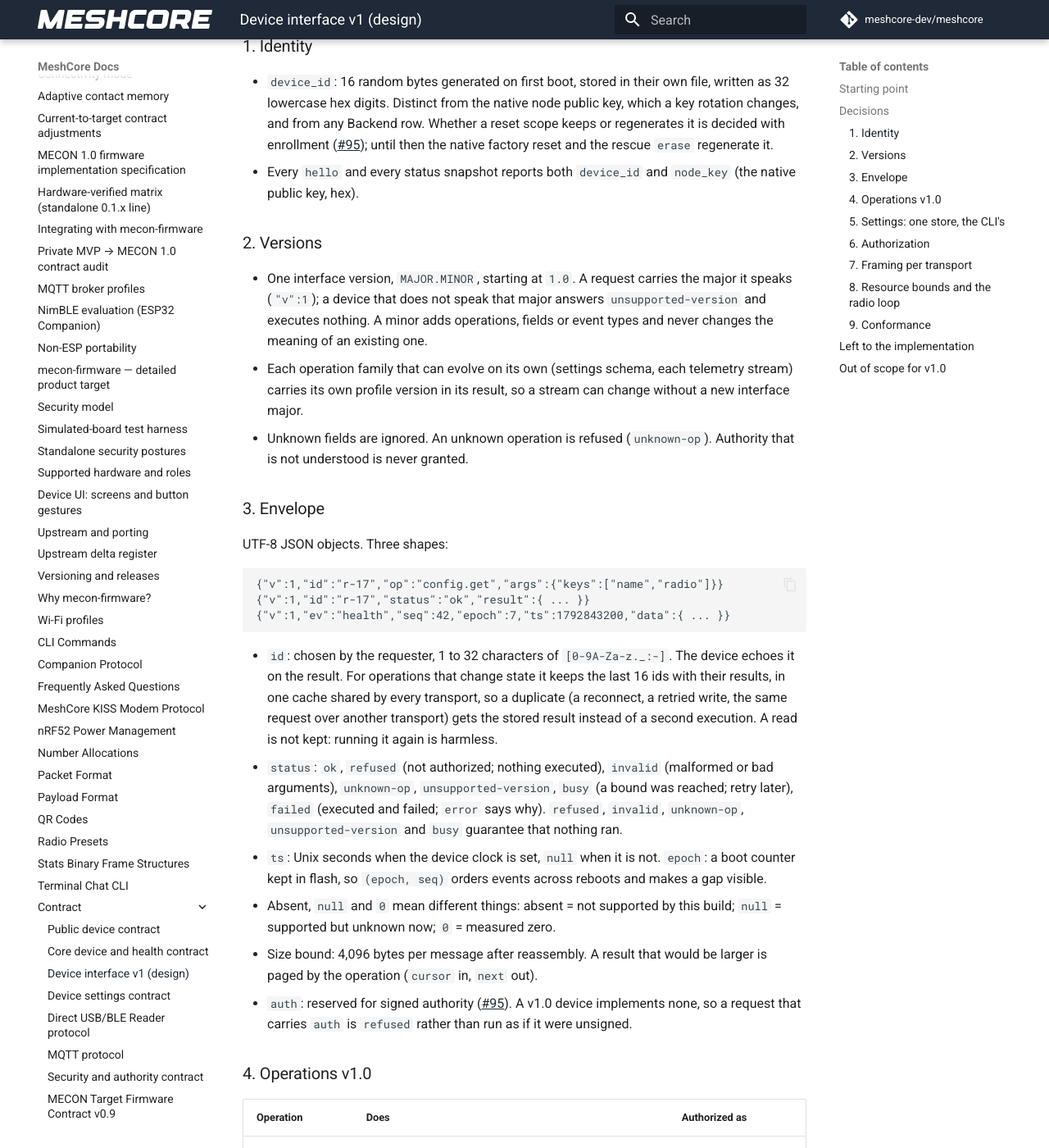
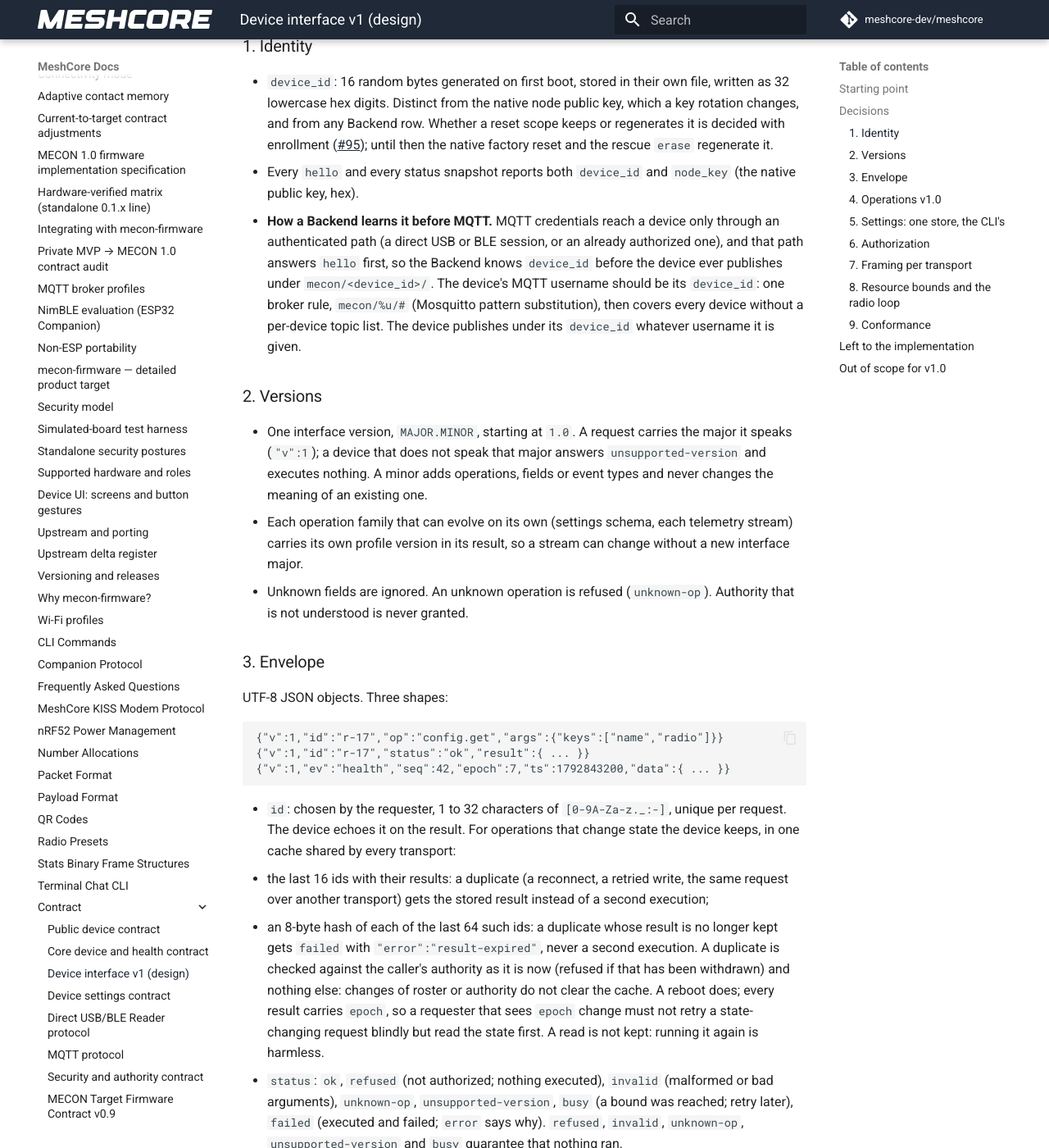
Before and after one commit to hoejriis/mecon-firmware, an MkDocs documentation site: the page built from docs/contract/DEVICE_INTERFACE.md, in a window 1280 px wide and 1400 px high, scrolled down 746 px. Shown: the whole window at 82% size. Built offline with MkDocs 1.6.1 and Material for MkDocs 9.7.7, drawn with Linux system fonts in a browser that asks for light colours; comment, search, counter and statistics services are not loaded; some of the changed text lies outside the part shown.

Commit message:
Docs: device interface: answers to the Backend review
The deimos-mesh Backend reviewed the design (mecon-firmware Issue #94)
and asked seven questions. The answers:

1. device_id is known before MQTT: credentials only arrive over an
   authenticated path that answers hello first, and a username equal to
   device_id lets one broker rule (mecon/%u/#) cover every device.
2. seq is per stream per device, the same on every transport, so dual
   paths dedupe.
3. The id cache survives roster and authority changes; a duplicate only
   rechecks the caller's current authority.
4. Hashes of the last 64 state-changing ids: an evicted duplicate gets
   failed/result-expired, never a second run; results carry epoch.
5. Key indexes are 0-based, as in the CLI.
6. Bridges carry envelopes verbatim; epoch increments on every boot.
7. One status topic per build, never two last wills.

Co-Authored-By: Claude Opus 5.5 (1M context) <noreply@anthropic.com>

````diff
--- a/docs/contract/DEVICE_INTERFACE.md
+++ b/docs/contract/DEVICE_INTERFACE.md
@@ -14,6 +14,7 @@ An inventory of the target contract against the fork (77 device-visible items) f
 
 - `device_id`: 16 random bytes generated on first boot, stored in their own file, written as 32 lowercase hex digits. Distinct from the native node public key, which a key rotation changes, and from any Backend row. Whether a reset scope keeps or regenerates it is decided with enrollment ([#95](https://github.com/hoejriis/mecon-firmware/issues/95)); until then the native factory reset and the rescue `erase` regenerate it.
 - Every `hello` and every status snapshot reports both `device_id` and `node_key` (the native public key, hex).
+- **How a Backend learns it before MQTT.** MQTT credentials reach a device only through an authenticated path (a direct USB or BLE session, or an already authorized one), and that path answers `hello` first, so the Backend knows `device_id` before the device ever publishes under `mecon/<device_id>/`. The device's MQTT username should be its `device_id`: one broker rule, `mecon/%u/#` (Mosquitto pattern substitution), then covers every device without a per-device topic list. The device publishes under its `device_id` whatever username it is given.
 
 ### 2. Versions
 
@@ -31,9 +32,13 @@ UTF-8 JSON objects. Three shapes:
 {"v":1,"ev":"health","seq":42,"epoch":7,"ts":1792843200,"data":{ ... }}
 ```
 
-- `id`: chosen by the requester, 1 to 32 characters of `[0-9A-Za-z._:-]`. The device echoes it on the result. For operations that change state it keeps the last 16 ids with their results, in one cache shared by every transport, so a duplicate (a reconnect, a retried write, the same request over another transport) gets the stored result instead of a second execution. A read is not kept: running it again is harmless.
+- `id`: chosen by the requester, 1 to 32 characters of `[0-9A-Za-z._:-]`, unique per request. The device echoes it on the result. For operations that change state the device keeps, in one cache shared by every transport:
+  - the last 16 ids with their results: a duplicate (a reconnect, a retried write, the same request over another transport) gets the stored result instead of a second execution;
+  - an 8-byte hash of each of the last 64 such ids: a duplicate whose result is no longer kept gets `failed` with `"error":"result-expired"`, never a second execution.
+  A duplicate is checked against the caller's authority as it is now (refused if that has been withdrawn) and nothing else: changes of roster or authority do not clear the cache. A reboot does; every result carries `epoch`, so a requester that sees `epoch` change must not retry a state-changing request blindly but read the state first. A read is not kept: running it again is harmless.
 - `status`: `ok`, `refused` (not authorized; nothing executed), `invalid` (malformed or bad arguments), `unknown-op`, `unsupported-version`, `busy` (a bound was reached; retry later), `failed` (executed and failed; `error` says why). `refused`, `invalid`, `unknown-op`, `unsupported-version` and `busy` guarantee that nothing ran.
-- `ts`: Unix seconds when the device clock is set, `null` when it is not. `epoch`: a boot counter kept in flash, so `(epoch, seq)` orders events across reboots and makes a gap visible.
+- `ts`: Unix seconds when the device clock is set, `null` when it is not. `epoch`: a counter kept in flash and incremented on every boot, carried on every result and event, so `(epoch, seq)` orders events across reboots even while `ts` is `null`.
+- `seq`: one sequence per stream per device, not per subscription. An event is produced once and the same `(epoch, seq)` goes to every transport subscribed to its stream, so a Backend receiving it over MQTT and over a Reader bridge can drop the second copy. An event dropped on one transport (its queue full) leaves a gap on that transport only.
 - Absent, `null` and `0` mean different things: absent = not supported by this build; `null` = supported but unknown now; `0` = measured zero.
 - Size bound: 4,096 bytes per message after reassembly. A result that would be larger is paged by the operation (`cursor` in, `next` out).
 - `auth`: reserved for signed authority ([#95](https://github.com/hoejriis/mecon-firmware/issues/95)). A v1.0 device implements none, so a request that carries `auth` is `refused` rather than run as if it were unsigned.
@@ -56,11 +61,15 @@ Native operations stay native: messaging, contacts, channels, adverts, clock, re
 
 `config.get` and `config.apply` are built on the existing CLI settings, not beside them. Each schema key maps to the CLI `get`/`set` it stands for (`name` → `get name`/`set name`, `wifi.profile.1.ssid` → `set wifi.profile 1 ssid`), so there is one store, one validation and one audit trail. A key the CLI has no line for does not exist in the schema.
 
+Indexes in keys are **0-based**, as in the CLI: `wifi.profile.0.ssid` is the first profile, `wifi.profile.1.ssid` the second, `mqtt.profile.0.host` the first broker profile.
+
 ### 6. Authorization
 
 Every operation and every key is checked by the CLI privilege engine (`src/helpers/cli/`) with the caller's real context: transport, how it authenticated, and the posture. The same table decides for a CLI line and for an interface request, so a transport change never upgrades a permission and a bridge cannot add any. A request refused by the table never executes and is audited like a refused CLI line. #95 adds Deployment-signed authority as one more caller kind in that table.
 
 ### 7. Framing per transport
+
+**A Reader bridge** carries reassembled envelopes verbatim between the device and the Backend, tagged with the transport; it never builds or alters `id`, `op`, `args` or `auth`. A Backend may stamp its own receive time beside an event whose `ts` is `null`.
 
 **USB and BLE (Companion builds).** One Companion command code, `0x7F` (`CMD_MECON`), carries interface traffic in both directions; native codes are untouched and a stock app never sees `0x7F` unless it sends it. Each frame is:
 
@@ -82,6 +91,8 @@ Every operation and every key is checked by the CLI privilege engine (`src/helpe
 | `ev/<stream>` | from device | event envelopes, QoS 0, not retained |
 | `status` | from device | the status snapshot, retained, with a last will `{"online":false}` |
 
+One status topic: a build that speaks this interface publishes `mecon/<device_id>/status` (with its last will) and no longer publishes the earlier `mecon/<node id>/status`, so presence never comes from two last wills. Which topic a device uses follows from its build; `hello` reports the interface version.
+
 No fragmentation. The MQTT client buffer (512 bytes today) has to grow to carry a full message; its size is set on measured heap, since the Heltec V3 has the least headroom during a TLS session, and a result that would not fit is paged. The existing `mecon/<node id>/cli/req` and `cli/resp` topics stay for the CLI line until the interface covers what they are used for, then they are withdrawn.
 
 **Repeater and Room server.** They have no Companion framing. Over USB they take the same envelope as one line on the console, prefixed `mecon> ` (a line too long for the console is refused with `busy` and never truncated); over MQTT, where a build has it, as above. Over LoRa the remote-admin path keeps the CLI.
@@ -90,7 +101,7 @@ No fragmentation. The MQTT client buffer (512 bytes today) has to grow to carry
 
 - Requests are parsed and answered in the main loop in bounded steps; no operation blocks on a network or BLE write. A paged result is produced page by page.
 - Each subscription has a bounded rate, a lifetime after which it ends unless renewed, and a drop counter reported in its events. A slow or vanished consumer costs dropped events, never loop time.
-- Memory: the id cache, 2.6 KB for the device; per transport, the outbound queue and, only while a message is arriving, its reassembly buffer (at most about 4.1 KB). The implementation records the measured total against the heap figures in [PLATFORM](../PLATFORM.md).
+- Memory: the id cache, 2.6 KB for the device, and 512 bytes of hashes of older ids; per transport, the outbound queue and, only while a message is arriving, its reassembly buffer (at most about 4.1 KB). The implementation records the measured total against the heap figures in [PLATFORM](../PLATFORM.md).
 
 ### 9. Conformance
 
````
